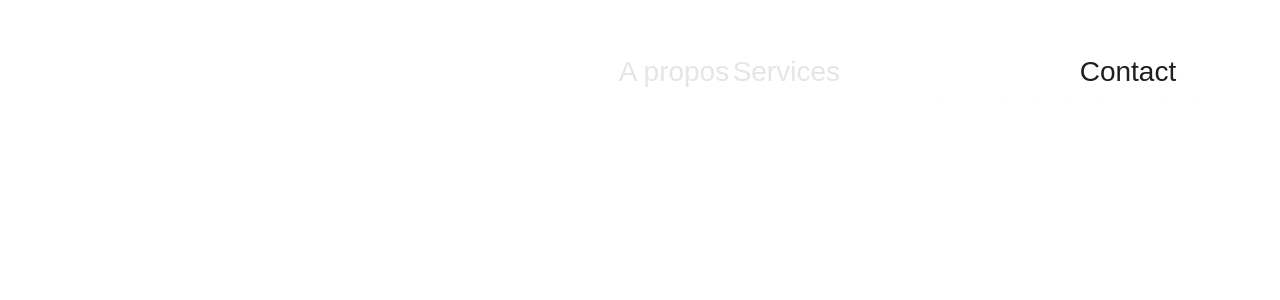
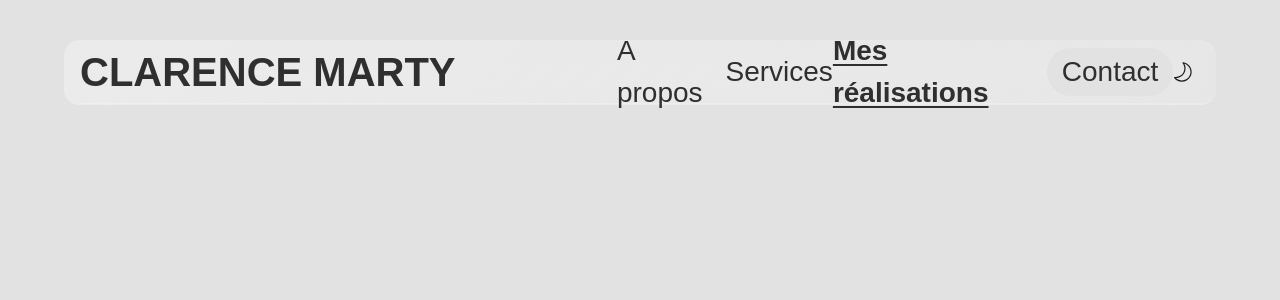
Before and after one commit to balkohv/clarence_marty, a React (Vite) app: page /cv in a window 1280 px wide. Shown: the top 300 px of the page. Built offline with nearby package versions, Linux system fonts and the light colour scheme.

Commit message:
theme light/dark

```diff
--- a/src/App.css
+++ b/src/App.css
@@ -1,4 +1,26 @@
+
+body.light{
+  --text:#2f2f2f;
+  --textHover:#8c8c8c;
+  --textInverted:#FFF;
+  --background:rgb(226, 226, 226);
+  --backgroundInveterd:#2f2f2f;
+  --tabsBackground:#252525;
+}
+
+body.dark{
+  --background:#242424;
+  --border: grey;
+  --text:#FFF;
+  --textHover:#dbdbdb;
+  --textInverted:#2f2f2f;
+  --tabsBackground:#f0f8ff;
+  --backgroundInveterd:#FFF;
+}
+
 body {
+  background-color: var(--background);
+  color: var(--text);
   margin: 0;
   display: flex;
   justify-content: center;
@@ -44,6 +66,7 @@ body {
 }
 
 .contact-header{
+  color:#FFF;
   background-color: #1d1d1d;
   height: 10%;
   padding: 5vh;
--- a/src/App.jsx
+++ b/src/App.jsx
@@ -4,7 +4,7 @@ import About from './components/about-me/about-me.jsx';
 import Projects from './components/projects/Projects.jsx';
 import { Col,Row } from "react-bootstrap";
 import Footer from "./components/footer/Footer"
-import React from 'react';
+import React, { useEffect, useState } from "react";
 import Navbar from './components/navbar/Navbar';
 
 function App() {
--- a/src/components/about-me/About-me.css
+++ b/src/components/about-me/About-me.css
@@ -15,7 +15,6 @@
   width: 100%;
   height: 100%;
   object-fit: cover;
-  z-index: -1;
 }
 
 .video-title {
@@ -38,6 +37,7 @@
 }
 
 .down-arrow {
+    color: #fff;
     height: 10vh;
     flex: end;
     fill: #fff !important; position: absolute;
--- a/src/components/about-me/About-me.jsx
+++ b/src/components/about-me/About-me.jsx
@@ -48,7 +48,6 @@ const AboutMe = ({isServices}) => {
             <source src="/videos/video_about_me_bg.mp4" type="video/mp4" />
             </video>
 
-            <Navbar page="about" />
 
             <div className="video-title">
             <h1>CLARENCE MARTY</h1>
@@ -118,7 +117,7 @@ const AboutMe = ({isServices}) => {
                 <p>Une Envie, une idée</p>
                 <p>Contactez moi pour en discuter et donner vie a votre projet !</p>
                 <p><img src={mail} alt="mail logo" /><a href="mailto:martyc1812@gmail.com" className="contact-button">martyc1812@gmail.com</a></p>
-                <p><img src={telephone} alt="mail logo" />0780455192</p>
+                <p><img src={telephone} alt="mail logo" />07 80 45 51 92</p>
                 <p><img src={instagram} alt="mail logo" />clarence_marty</p>
             </Col>
             <Col xs={8} className="contact-img">
--- a/src/components/navbar/Navbar.css
+++ b/src/components/navbar/Navbar.css
@@ -1,6 +1,6 @@
 #navbar-container{
 
-    z-index: 1;
+    z-index: 6;
     position: fixed; /*test*/
     margin-top: 5vh;
     display: flex;
@@ -9,8 +9,7 @@
     border-radius: 15px;
     justify-content: space-between;
 
-    background-color: black;
-    color: white;
+    color: var(--text);
     backdrop-filter: blur(10px);
     background-color: rgba(0, 0, 0, 0.5);
 
@@ -66,20 +65,20 @@
     font-size: 3.5vh;
 }
 
+
 .tab{
     cursor: pointer;
-    color: #E6E5E5;
+    color: var(--text);
     transition: all 0.8s ease;
 }
 
 .tab:hover{
-    color: grey;
+    color: var(--textHover);
     font-weight: 20px;
     transition: all 0.5s ease;
 }
 
 .active-tab{
-    color: #fff;
     font-weight: bold;
     text-decoration: underline;
     text-underline-offset: 4px;
@@ -87,15 +86,40 @@
 
 #contact{
     padding:3px 15px;
-    background-color: #FFF;
-    color:#1F1F1F;
+    background-color: var(--background);
+    color:var(--text);
     border-radius: 30px;
     transition: all 0.5s ease;
 }
 
 #contact:hover{
     font-size: 3.8vh;
-    background-color: #1F1F1F;
-    color:#FFF;
+    background-color: var(--backgroundInveterd);
+    color:var(--textInverted);
     transition: all 0.5s ease;
 }
+
+#tabs-container svg{
+    height:20px;
+    width: 20px;
+    display: none;
+    cursor: pointer;
+    transition: all 0.3s;
+}
+
+#tabs-container svg:hover{
+    scale: calc(1.5);
+    transition: all 0.3s;
+}
+
+#sun{
+    fill: #FFF;
+}
+
+#moon{
+    fill: #1F1F1F;
+}
+
+svg.active{
+    display: block !important;
+}
--- a/src/components/navbar/Navbar.jsx
+++ b/src/components/navbar/Navbar.jsx
@@ -1,7 +1,31 @@
 import './Navbar.css';
 import { useEffect, useState } from 'react';
+import Moon from '../../assets/SVG/Moon.svg?react';
+import Sun from '../../assets/SVG/Sun.svg?react';
 
-const Navbar = ({ page,show_modal }) => {
+
+const Navbar = ({ page,show_modal}) => {
+
+  const [theme, setTheme] = useState(() => {
+
+    const saved = localStorage.getItem("theme");
+    if (saved) return saved;
+
+    return window.matchMedia("(prefers-color-scheme: dark)").matches
+      ? "dark"
+      : "light";
+  });
+
+
+  const toggleTheme = () =>
+    setTheme((prev) => (prev === "dark" ? "light" : "dark"));
+
+
+  useEffect(() => {
+    document.body.classList.toggle("dark", theme === "dark");
+    document.body.classList.toggle("light", theme === "light");
+    localStorage.setItem("theme", theme);
+  }, [theme]);
 
   const [visible, setVisible] = useState(true);
   const [lastScrollY, setLastScrollY] = useState(0);
@@ -50,12 +74,13 @@ const Navbar = ({ page,show_modal }) => {
         </a>
         <a
           id="contact"
-          className={`tab ${page === "contact" ? "active" : ""}`}
-          href="#contact"
+          className={`tab ${page === "contact" ? "active-tab" : ""}`}
           onClick={show_modal}
         >
           Contact
         </a>
+        <Moon id="moon" className={`${theme==="light"?"active":""}`} onClick={toggleTheme} aria-label="Toggle theme" />
+        <Sun id="sun" className={`${theme==="dark"?"active":""}`} onClick={toggleTheme} aria-label="Toggle theme" />
       </div>
     </div>
 
--- a/src/components/projects/Projects.css
+++ b/src/components/projects/Projects.css
@@ -33,10 +33,10 @@
 }
 
 .category-active{
-  color: rgb(54, 54, 54);
-  border: 2px solid #fff;
-  box-shadow: 0 0 10px #fff;
-  background-color: aliceblue;
+  color: var(--textInverted);
+  border: 2px solid var(--tabsBackground);
+  box-shadow: 0 0 10px var(--tabsBackground);
+  background-color: var(--tabsBackground);
   transform: scale(1.05);
   transition: all 1s ease;
 }
```
Also changed, not shown: src/assets/SVG/Moon.svg (added), src/assets/SVG/Sun.svg (added).
